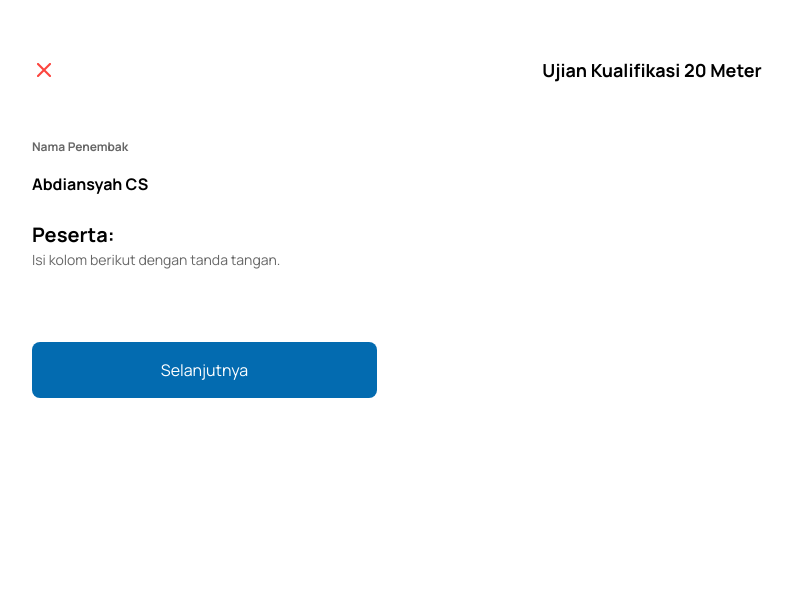
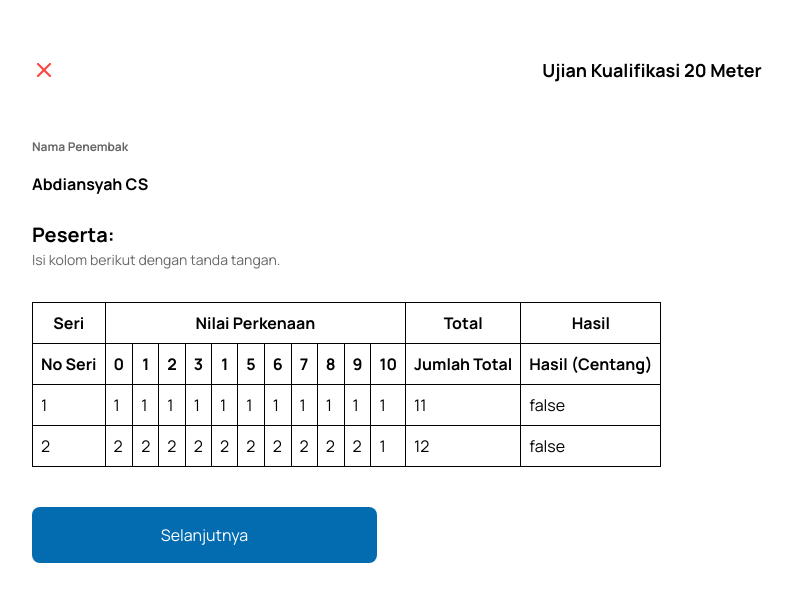
Before and after one commit to zidane-arkan/perbakin-pwa, a React (Vite) app: page /kualifikasi_form in a window 1280 px wide. Shown: the top 602 px of the page, without its empty margins (0-793 px from the left). Built offline with nearby package versions, Linux system fonts and the light colour scheme.

Commit message:
Update kualifikasi form V1.4

```diff
--- a/src/layout/tabel/form/Kualifikasi.tsx
+++ b/src/layout/tabel/form/Kualifikasi.tsx
@@ -1,10 +1,15 @@
-import { createColumnHelper } from '@tanstack/react-table';
-import React, { useMemo } from 'react'
+import {
+  createColumnHelper,
+  flexRender,
+  getCoreRowModel,
+  useReactTable,
+} from '@tanstack/react-table';
+import React, { useMemo, useState } from 'react'
 
 import styled from 'styled-components';
 const Styles = styled.div`
-  padding: 1rem;
-
+  padding: 1rem 0;
+  overflow : scroll;
   table {
     border-spacing: 0;
     border: 1px solid black;
@@ -71,19 +76,43 @@ const defaultData: kualifikasi20[] = [
     '8': 1,
     '9': 1,
     '10': 1,
-    total: 10,
+    total: 11,
+    hasil: false,
+  },
+  {
+    seri: '2',
+    '0': 2,
+    '1': 2,
+    '2': 2,
+    '3': 2,
+    '4': 2,
+    '5': 2,
+    '6': 2,
+    '7': 2,
+    '8': 2,
+    '9': 2,
+    '10': 1,
+    total: 12,
     hasil: false,
   },
 ];
 
 const columnHelper = createColumnHelper<kualifikasi20>();
 const columns = [
-  columnHelper.accessor('seri', {
-    header: 'Seri',
+  columnHelper.group({
+    id: 'seri',
+    header: () => <span>Seri</span>,
+    // footer: props => props.column.id,
+    columns: [
+      columnHelper.accessor('seri', {
+        id: 'seri',
+        header: () => <span>No Seri</span>,
+      }),
+    ]
   }),
   columnHelper.group({
-    id: 'hello',
-    header: () => <span>Hello</span>,
+    id: 'nilaiPerkenaan',
+    header: () => <span>Nilai Perkenaan</span>,
     // footer: props => props.column.id,
     columns: [
       columnHelper.accessor('0', {
@@ -96,11 +125,11 @@ const columns = [
       }),
       columnHelper.accessor('2', {
         id: '2',
-        header: () => <span>1</span>,
+        header: () => <span>2</span>,
       }),
       columnHelper.accessor('3', {
         id: '3',
-        header: () => <span>1</span>,
+        header: () => <span>3</span>,
       }),
       columnHelper.accessor('4', {
         id: '4',
@@ -108,42 +137,92 @@ const columns = [
       }),
       columnHelper.accessor('5', {
         id: '5',
-        header: () => <span>1</span>,
+        header: () => <span>5</span>,
       }),
       columnHelper.accessor('6', {
         id: '6',
-        header: () => <span>1</span>,
+        header: () => <span>6</span>,
       }),
       columnHelper.accessor('7', {
         id: '7',
-        header: () => <span>1</span>,
+        header: () => <span>7</span>,
       }),
       columnHelper.accessor('8', {
         id: '8',
-        header: () => <span>1</span>,
+        header: () => <span>8</span>,
       }),
       columnHelper.accessor('9', {
         id: '9',
-        header: () => <span>1</span>,
+        header: () => <span>9</span>,
       }),
       columnHelper.accessor('10', {
         id: '10',
-        header: () => <span>1</span>,
+        header: () => <span>10</span>,
       }),
     ],
   }),
-  columnHelper.accessor('total', {
-    header: 'Total',
+  columnHelper.group({
+    id: 'total',
+    header: () => <span>Total</span>,
+    // footer: props => props.column.id,
+    columns: [
+      columnHelper.accessor('total', {
+        id: 'total',
+        header: () => <span>Jumlah Total</span>,
+      }),
+    ]
   }),
-  columnHelper.accessor('hasil', {
-    header: 'Hasil',
+  columnHelper.group({
+    id: 'hasil',
+    header: () => <span>Hasil</span>,
+    // footer: props => props.column.id,
+    columns: [
+      columnHelper.accessor('hasil', {
+        id: 'hasil',
+        header: () => <span>Hasil (Centang)</span>,
+      }),
+    ]
   }),
 ]
+
 const Kualifikasi = () => {
-
+  const [data, setData] = useState(() => [...defaultData])
+  const table = useReactTable({
+    data,
+    columns,
+    getCoreRowModel: getCoreRowModel(),
+  })
   return (
     <Styles>
-
+      <table>
+        <thead>
+          {table.getHeaderGroups().map((headerGroup) => (
+            <tr key={headerGroup.id}>
+              {headerGroup.headers.map((header) => (
+                <th key={header.id} colSpan={header.colSpan}>
+                  {header.isPlaceholder
+                    ? null
+                    : flexRender(
+                      header.column.columnDef.header,
+                      header.getContext()
+                    )}
+                </th>
+              ))}
+            </tr>
+          ))}
+        </thead>
+        <tbody>
+          {table.getRowModel().rows.map((row) => (
+            <tr key={row.id}>
+              {row.getVisibleCells().map((cell) => (
+                <td key={cell.id}>
+                  {flexRender(cell.column.columnDef.cell, cell.getContext())}
+                </td>
+              ))}
+            </tr>
+          ))}
+        </tbody>
+      </table>
     </Styles>
   )
 }
```
